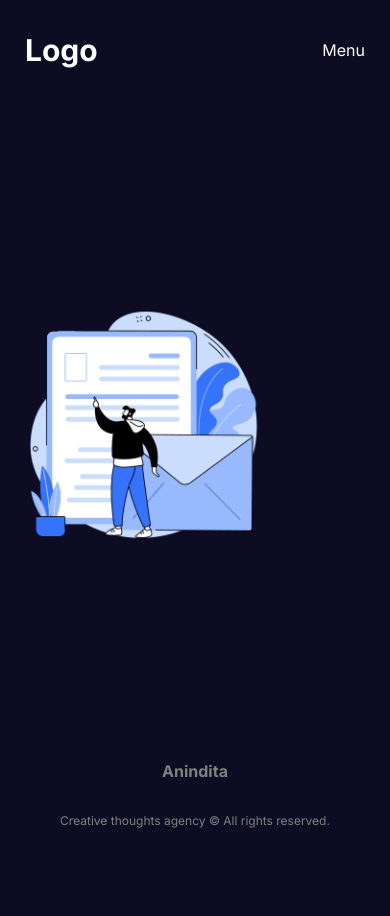
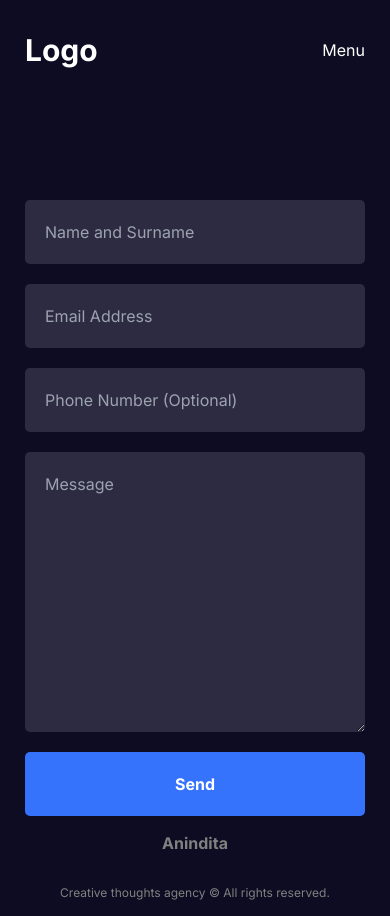
Before and after one commit to ANINDITAPRIYADARSHINI/Blog-next, a Next.js app: page /contact in a window 390 px wide. Before the commit the page ends 844 px from the top, so only its background shows below. Built offline with nearby package versions, Linux system fonts and the light colour scheme.

Commit message:
Added contact page layout, with its media query.

```diff
--- a/app/contact/contact.module.css
+++ b/app/contact/contact.module.css
@@ -12,3 +12,39 @@
 .img{
 	object-fit: contain;
 }
+
+.formContainer {
+	flex: 1;
+  }
+
+  .form {
+	display: flex;
+	flex-direction: column;
+	gap: 20px;
+  }
+
+  .form input,
+  .form textarea {
+	padding: 20px;
+	border-radius: 5px;
+	border: none;
+	outline: none;
+	background-color: var(--bgSoft);
+	color: var(--text);
+  }
+
+  .form button {
+	padding: 20px;
+	background-color: var(--btn);
+	color: var(--text);
+	font-weight: bold;
+	border: none;
+	border-radius: 5px;
+	cursor: pointer;
+  }
+
+  @media (max-width: 768px) {
+	.container {
+	  flex-direction: column;
+	}
+  }
--- a/app/contact/page.tsx
+++ b/app/contact/page.tsx
@@ -14,7 +14,21 @@ export default function ContactPage() {
           <Image src="/contact.png" alt="" fill unoptimized={!isOptimized} className= {styles.img} onError={() => {setIsOptimized(false);}}/>
         </div>
 
-        <div className={styles.formContainer}></div>
+        <div className={styles.formContainer}>
+          <form action="" className={styles.form}>
+            <input type="text" placeholder="Name and Surname" />
+            <input type="text" placeholder="Email Address" />
+            <input type="text" placeholder="Phone Number (Optional)" />
+            <textarea
+              name=""
+              id=""
+              cols="30"
+              rows="10"
+              placeholder="Message"
+            ></textarea>
+            <button>Send</button>
+          </form>
+        </div>
       </div>
     );
   }
--- a/app/page.tsx
+++ b/app/page.tsx
@@ -7,6 +7,8 @@ import styles from "./home.module.css";
 
 export default function Home() {
   const [isOptimized, setIsOptimized] = React.useState(true);
+  const [Optimized, setOptimized] = React.useState(true);
+
   return (
     <div className={styles.container}>
 
@@ -23,7 +25,7 @@ export default function Home() {
         </div>
 
         <div className={styles.brands}>
-          <Image src= "/brands.png" alt= "" fill unoptimized={!isOptimized} className={styles.brandImg} onError={() => {setIsOptimized(false);}} />
+          <Image src= "/brands.png" alt= "" fill unoptimized={!Optimized} className={styles.brandImg} onError={() => {setOptimized(false);}} />
         </div>
       </div>
 
```
Also changed, not shown: app/about/about.module.css (indentation only).
